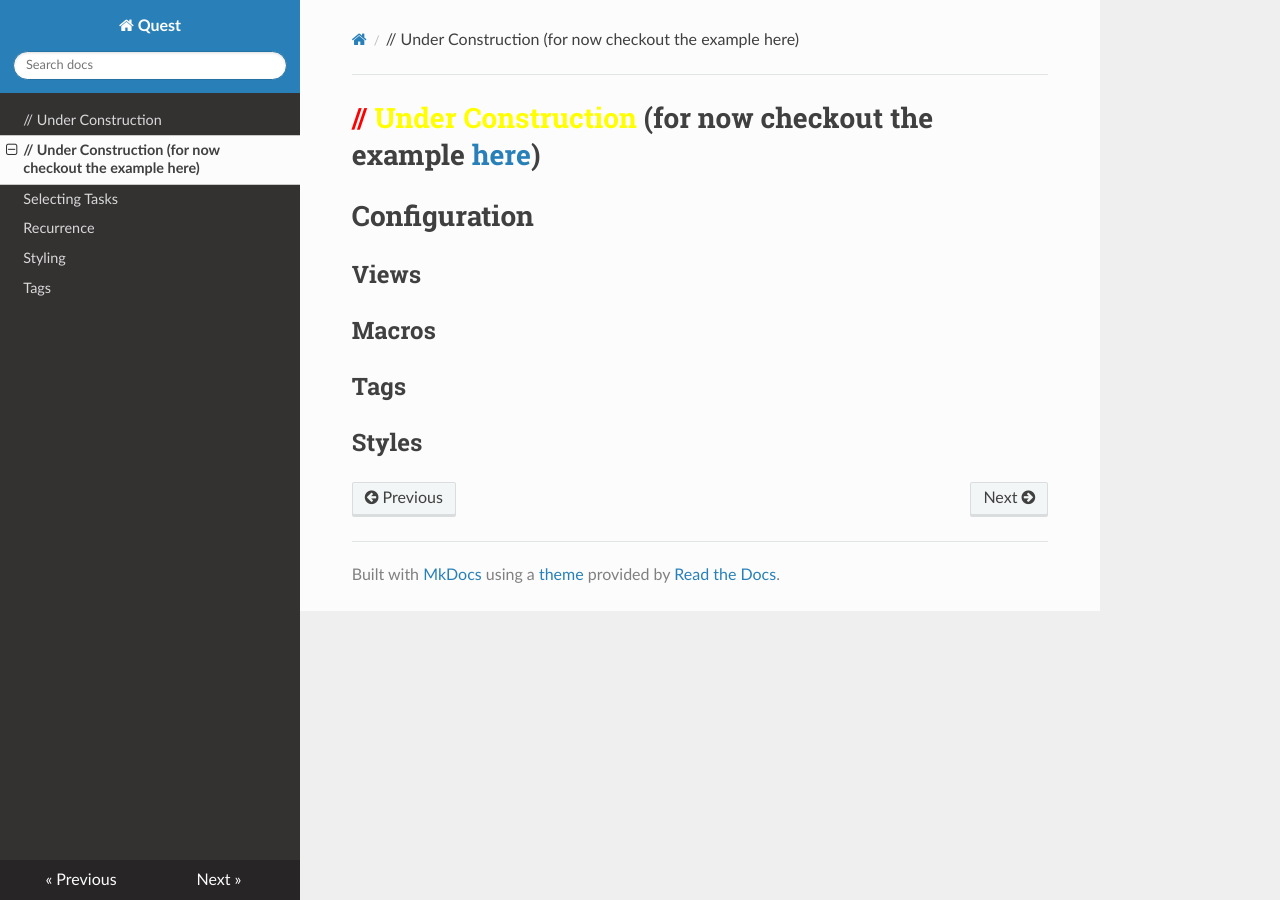
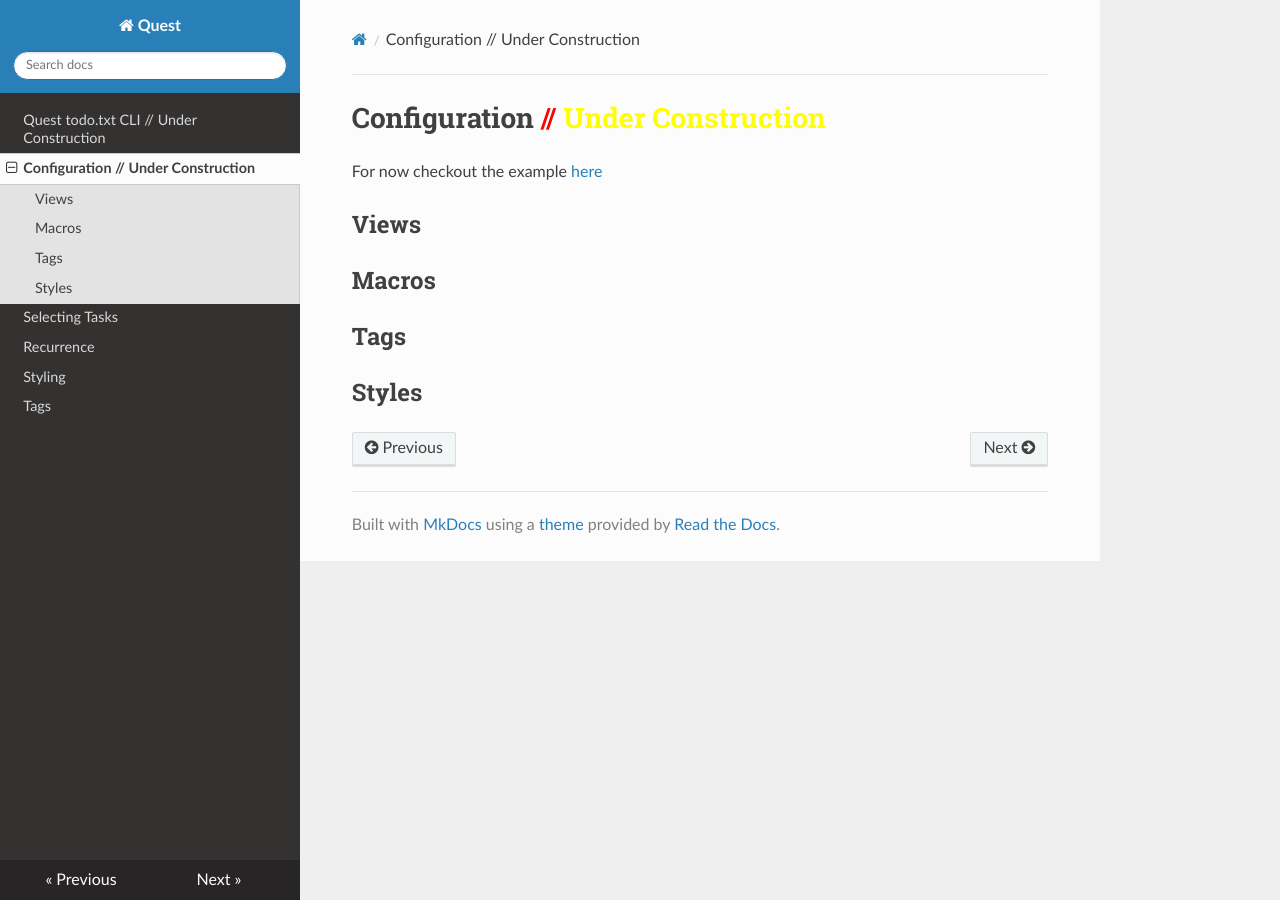
Before and after one commit to Fabian-G/quest, an MkDocs documentation site: the page built from docs/configuration.md, in a window 1280 px wide. Built offline with MkDocs 1.6.1, drawn with Linux system fonts in a browser that asks for light colours; nearby versions of some CDN libraries.

Commit message:
move under construction thingy

```diff
--- a/docs/configuration.md
+++ b/docs/configuration.md
@@ -1,7 +1,5 @@
-# <span style="color:red">// </span><span style="color:yellow">Under Construction</span> (for now checkout the example [here](https://github.com/Fabian-G/quest/examples/gtd/config.toml))
-
-
-# Configuration
+# Configuration <span style="color:red">// </span><span style="color:yellow">Under Construction</span>
+For now checkout the example [here](https://github.com/Fabian-G/quest/examples/gtd/config.toml)
 
 ## Views
 
```
Also changed, not shown: docs/index.md (+1 -3 lines).
